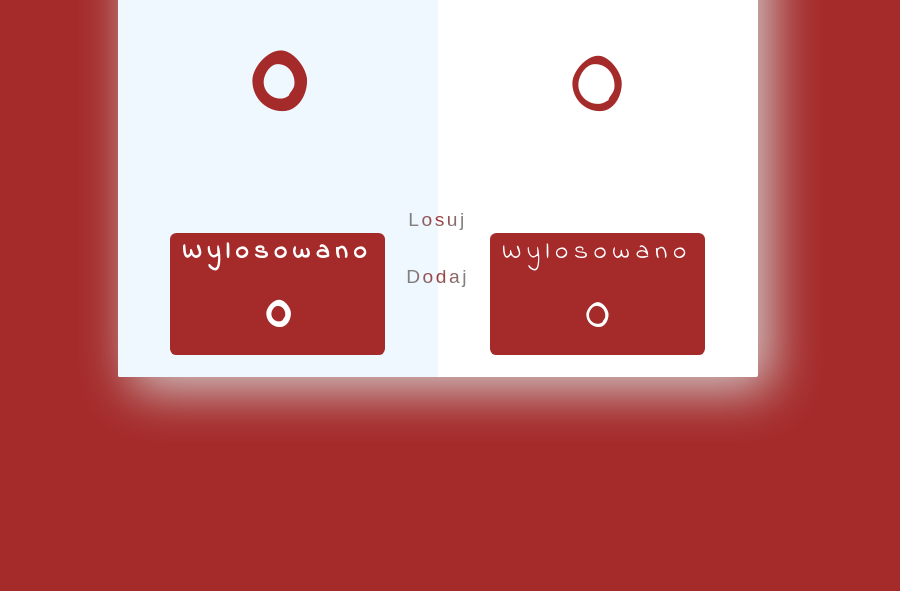
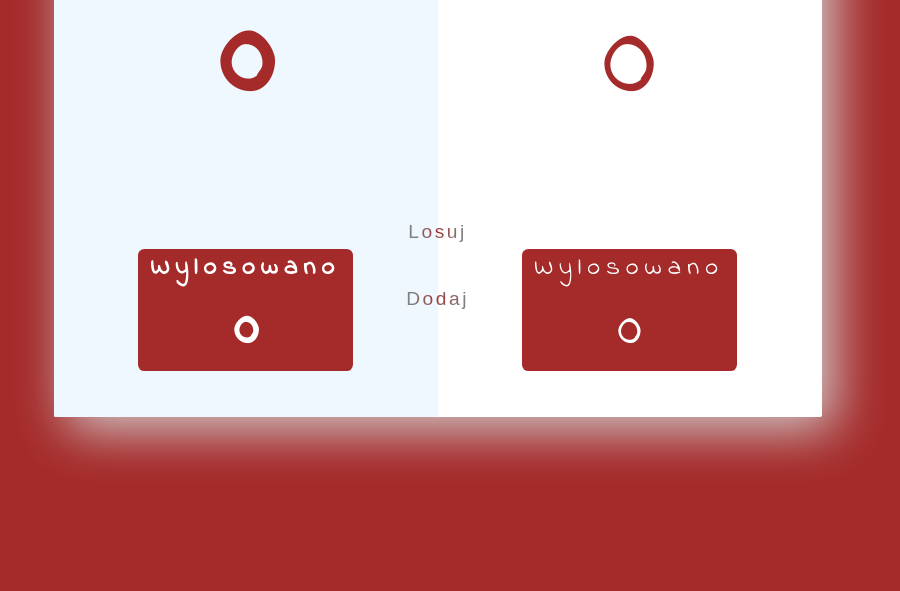
Before and after one commit to AdamWorkAndFun/dice-game, a plain HTML site: page index.html in a window 1280 px wide. Shown: the part 209-800 px from the top of the page, without its empty margins (228-1128 px from the left). Drawn offline with Linux system fonts and the light colour scheme.

Commit message:
Update main.css

```diff
--- a/css/main.css
+++ b/css/main.css
@@ -40,8 +40,8 @@ body {
   left: 50%;
   transform: translate(-50%, -50%);
   background-color: #fff;
-  width: 50%;
-  height: 60%;
+  width: 60%;
+  height: 70%;
   overflow: hidden;
   text-align: center;
   margin: 4rem;
```
